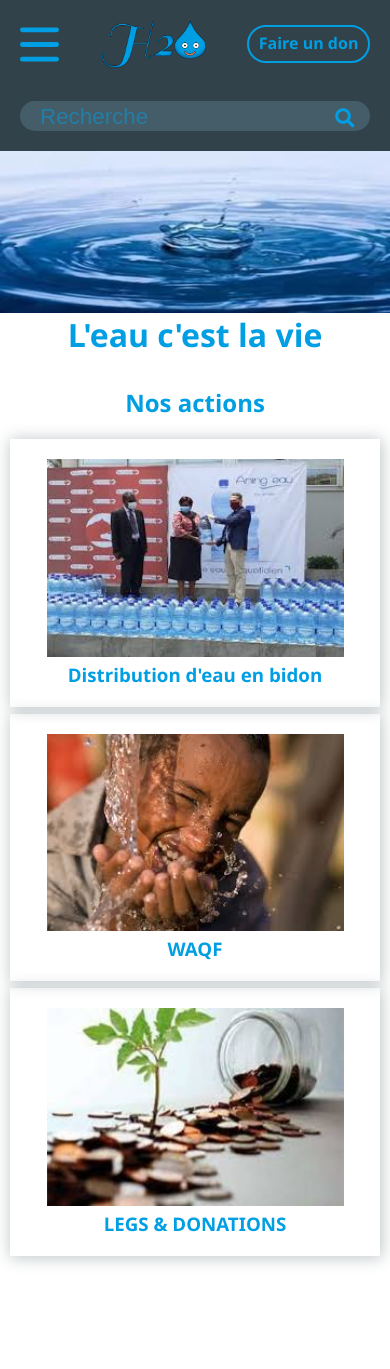
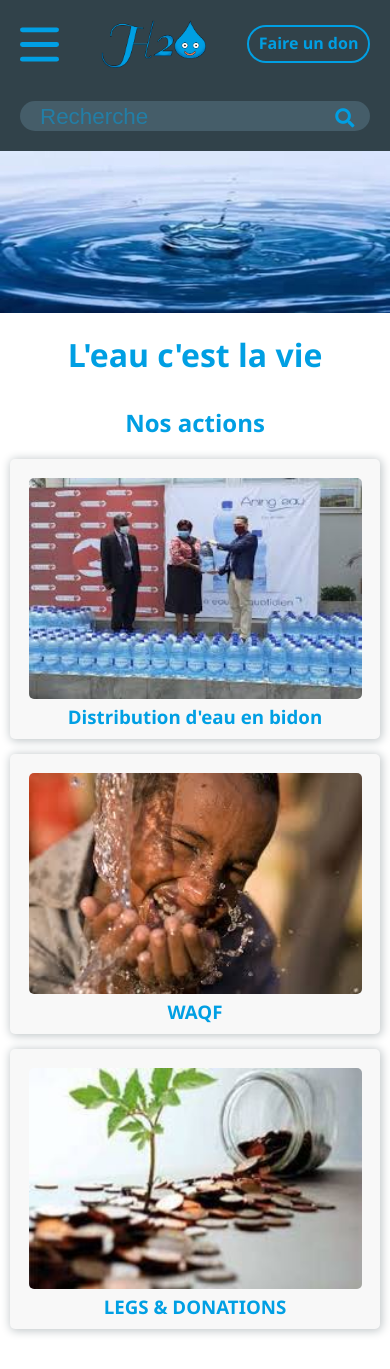
Before and after one commit to TahiKari/H2O, a PHP site: page / in a window 390 px wide. Before the commit the page ends 1265 px from the top, so only its background shows below. Run offline with PHP 8.4, Linux system fonts and the light colour scheme.

Commit message:
ft - H2O#16: modification responsive

```diff
--- a/public/css/style.css
+++ b/public/css/style.css
@@ -428,10 +428,11 @@ header {
 }
 
 .images img {
-  width: 100%;
+  width: 100vw;
 }
 
 .images {
+  width: 100vw;
   display: flex;
   animation-duration: 15s;
   animation-name: mesImages;
@@ -993,6 +994,7 @@ footer li {
 }*/
 h1 {
   width: 85%;
+  margin-top: 20px;
 }
 
 .top {
@@ -1011,7 +1013,7 @@ h1 {
   grid-template-columns: 1fr;
   grid-template-rows: repeat(3, 1fr);
   grid-template-areas: "card-1" "card-2" "card-3";
-  gap: 7px;
+  gap: 15px;
 }
 
 .card-1 {
@@ -1028,52 +1030,63 @@ h1 {
 
 .card {
   background-color: transparent;
-  padding: 20px;
-  box-shadow: 1px 1px 15px 1px #c1c7c9;
   display: flex;
   flex-direction: column;
   align-items: center;
   color: #009fe3;
+  perspective: 1000px;
 }
 
 .card h3 {
   width: 100%;
+  margin-bottom: 10px;
 }
 
 .card-inner {
   width: 100%;
+  height: 100%;
   text-align: center;
-  transition: transform 0.5s;
+  transition: transform 0.6s;
   transform-style: preserve-3d;
 }
 
 .card:hover .card-inner {
-  transform: rotateY(180deg);
+  transform: rotateX(180deg);
 }
 
-.card-front,
-.card-back {
+.card-front, .card-back {
   width: 100%;
+  height: 100%;
   backface-visibility: hidden;
+  background: #f8f8f8;
+  box-shadow: 1px 1px 10px 1px #c1c7c9;
 }
 
-.card:hover .card-front img,
-.card:hover .card-front h3 {
-  display: none;
+.card-front, .card-front img, .card-back {
+  border-radius: 5px;
+}
+
+.card-front {
+  border-radius: 5px;
 }
 
 .card-front img {
+  margin-top: 5%;
   width: 90%;
 }
 
 .card-back {
+  transform: rotateX(180deg);
+  position: absolute;
+  top: 0px;
   display: flex;
-  align-items: flex-start;
-  transform: rotateY(180deg);
-  position: absolute;
-  top: -10px;
+  justify-content: center;
+  align-items: center;
   font-size: 1.1em;
   height: 100%;
+  width: 100%;
+  background: #f8f8f8;
+  border-radius: 5px;
 }
 
 @media all and (min-width: 768px) {
--- a/sass/layouts/header.scss
+++ b/sass/layouts/header.scss
@@ -105,10 +105,11 @@ header {
 }
 
 .images img {
-  width: 100%;
+  width: 100vw;
 }
 
 .images {
+  width: 100vw;
   display: flex;
   animation-duration: 15s;
   animation-name: mesImages;
--- a/sass/pages/content.scss
+++ b/sass/pages/content.scss
@@ -1,5 +1,6 @@
 h1 {
   width: 85%;
+  margin-top: 20px;
 }
 .top {
   margin-bottom: 40px;
@@ -20,7 +21,7 @@ h1 {
   "card-1"
   "card-2"
   "card-3";
-  gap: 7px;
+  gap: 15px;
 }
 
 .card-1 {
@@ -37,52 +38,63 @@ h1 {
 
 .card {
   background-color: transparent;
-  padding: 20px;
-  box-shadow: 1px 1px 15px 1px #c1c7c9;
   display: flex;
   flex-direction: column;
   align-items: center;
   color: $color1;
+  perspective: 1000px;
 }
 
 .card h3 {
   width: 100%;
+  margin-bottom: 10px;
 }
 
 .card-inner {
   width: 100%;
+  height: 100%;
   text-align: center;
-  transition: transform 0.5s;
+  transition: transform 0.6s;
   transform-style: preserve-3d;
 }
 
 .card:hover .card-inner {
-  transform: rotateY(180deg);
+  transform: rotateX(180deg);
 }
 
-.card-front,
-.card-back {
+.card-front, .card-back {
   width: 100%;
+  height: 100%;
   backface-visibility: hidden;
+  background: lighten($color3, 20);
+  box-shadow: 1px 1px 10px 1px $color3;
 }
 
-.card:hover .card-front img,
-.card:hover .card-front h3 {
-  display: none;
+.card-front, .card-front img, .card-back {
+  border-radius: 5px;
+}
+
+.card-front {
+  border-radius: 5px;
 }
 
 .card-front img {
+  margin-top: 5%;
   width: 90%;
 }
 
 .card-back {
+  transform: rotateX(180deg);
+  position: absolute;
+  top: 0px;
   display: flex;
-  align-items: flex-start;
-  transform: rotateY(180deg);
-  position: absolute;
-  top: -10px;
+  justify-content: center;
+  align-items: center;
   font-size: 1.1em;
   height: 100%;
+  width: 100%;
+  background: lighten($color3, 20);
+  border-radius: 5px;
 }
 
 @media all and (min-width: 768px) {
```
Also changed, not shown: sass/base/normalize.scss (line endings or trailing spaces), 1 other file.
